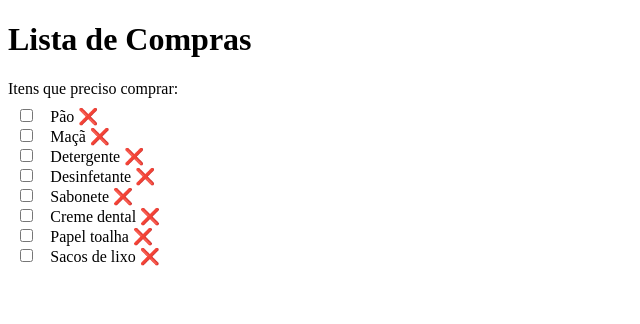
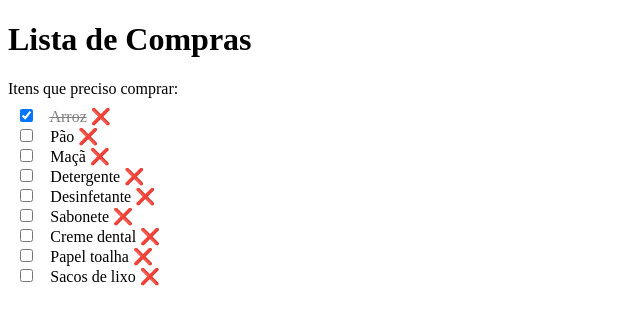
Before and after one commit to maicoqb/mentoria-js, a plain HTML site: page index.html in a window 1280 px wide. Both pictures are taken after a click on the checkbox "Arroz". Shown: the whole page, without its empty margins (0-640 px from the left). Drawn offline with Linux system fonts and the light colour scheme.

Commit message:
corrigindo bug de remover item quando marca o checkbox

```diff
--- a/index.html
+++ b/index.html
@@ -15,11 +15,11 @@
             margin-top: 0.5em;
         }
 
-        input[type="checkbox"] {
+        .toggle-checkbox {
             margin-right: 1em;
         }
 
-        input[type="checkbox"]:checked+label {
+        .toggle-checkbox:checked+label {
             text-decoration: line-through;
             color: gray;
         }
@@ -28,7 +28,7 @@
             display: none;
         }
 
-        li:has(input[type="checkbox"]:checked)  {
+        li:has(.remove-checkbox:checked)  {
             display: none;
         }
     </style>
@@ -40,57 +40,57 @@
 
     <ul>
         <li>
-            <input type="checkbox" id="item1" />
+            <input type="checkbox" class="toggle-checkbox" class="toggle-checkbox" id="item1" />
             <label for="item1">Arroz</label>
-            <input type="checkbox" id="item1-remove" class="remove-checkbox"/>
+            <input type="checkbox" class="remove-checkbox" id="item1-remove" />
             <label for="item1-remove">❌</label>
         </li>
         <li>
-            <input type="checkbox" id="item2" />
+            <input type="checkbox" class="toggle-checkbox" id="item2" />
             <label for="item2">Pão</label>
-            <input type="checkbox" id="item2-remove" class="remove-checkbox"/>
+            <input type="checkbox" class="remove-checkbox" id="item2-remove" />
             <label for="item2-remove">❌</label>
         </li>
         <li>
-            <input type="checkbox" id="item3" />
+            <input type="checkbox" class="toggle-checkbox" id="item3" />
             <label for="item3">Maçã</label>
-            <input type="checkbox" id="item3-remove" class="remove-checkbox"/>
+            <input type="checkbox" class="remove-checkbox" id="item3-remove" />
             <label for="item3-remove">❌</label>
         </li>
         <li>
-            <input type="checkbox" id="item4" />
+            <input type="checkbox" class="toggle-checkbox" id="item4" />
             <label for="item4">Detergente</label>
-            <input type="checkbox" id="item4-remove" class="remove-checkbox"/>
+            <input type="checkbox" class="remove-checkbox" id="item4-remove" />
             <label for="item4-remove">❌</label>
         </li>
         <li>
-            <input type="checkbox" id="item5" />
+            <input type="checkbox" class="toggle-checkbox" id="item5" />
             <label for="item5">Desinfetante</label>
-            <input type="checkbox" id="item5-remove" class="remove-checkbox"/>
+            <input type="checkbox" class="remove-checkbox" id="item5-remove" />
             <label for="item5-remove">❌</label>
         </li>
         <li>
-            <input type="checkbox" id="item6" />
+            <input type="checkbox" class="toggle-checkbox" id="item6" />
             <label for="item6">Sabonete</label>
-            <input type="checkbox" id="item6-remove" class="remove-checkbox"/>
+            <input type="checkbox" class="remove-checkbox" id="item6-remove" />
             <label for="item6-remove">❌</label>
         </li>
         <li>
-            <input type="checkbox" id="item7" />
+            <input type="checkbox" class="toggle-checkbox" id="item7" />
             <label for="item7">Creme dental</label>
-            <input type="checkbox" id="item7-remove" class="remove-checkbox"/>
+            <input type="checkbox" class="remove-checkbox" id="item7-remove" />
             <label for="item7-remove">❌</label>
         </li>
         <li>
-            <input type="checkbox" id="item8" />
+            <input type="checkbox" class="toggle-checkbox" id="item8" />
             <label for="item8">Papel toalha</label>
-            <input type="checkbox" id="item8-remove" class="remove-checkbox"/>
+            <input type="checkbox" class="remove-checkbox" id="item8-remove" />
             <label for="item8-remove">❌</label>
         </li>
         <li>
-            <input type="checkbox" id="item9" />
+            <input type="checkbox" class="toggle-checkbox" id="item9" />
             <label for="item9">Sacos de lixo</label>
-            <input type="checkbox" id="item9-remove" class="remove-checkbox"/>
+            <input type="checkbox" class="remove-checkbox" id="item9-remove" />
             <label for="item9-remove">❌</label>
         </li>
     </ul>
```
